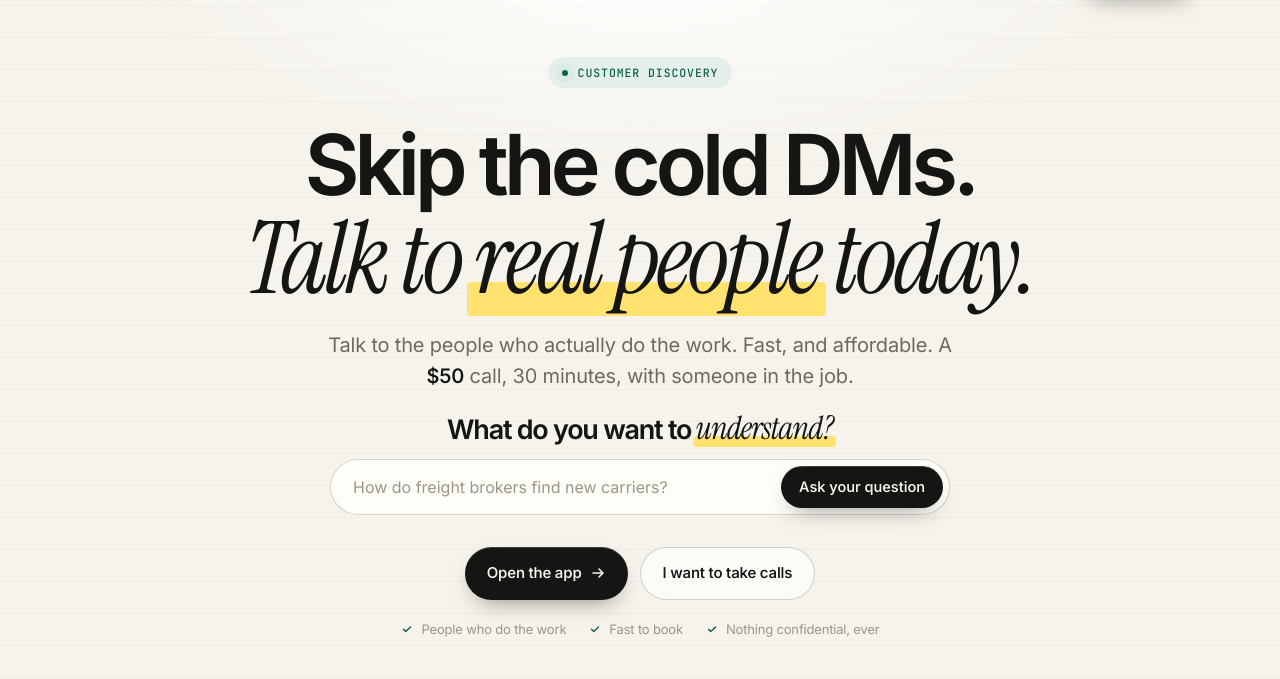
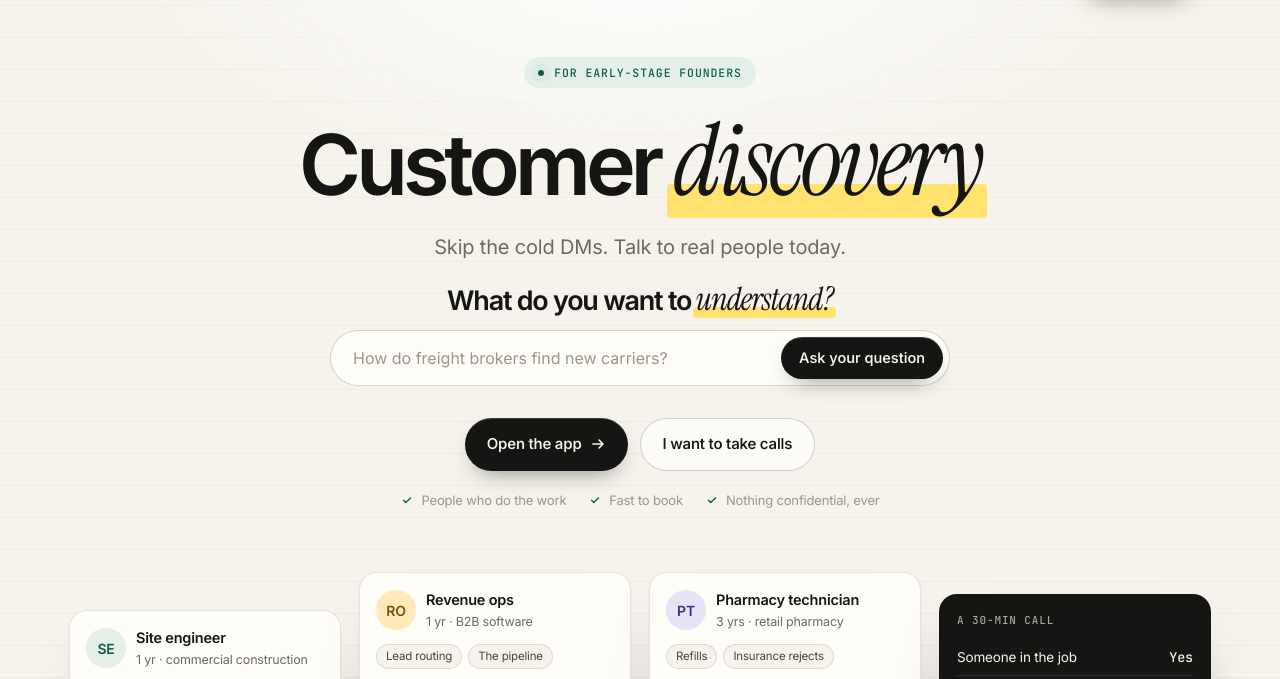
Before and after one commit to jaalbin222/Trenchline, a plain HTML site: page index.html in a window 1280 px wide. Shown: the part 59-738 px from the top of the page. Drawn offline with Linux system fonts and the light colour scheme.

Commit message:
Make Customer discovery the landing headline.
The green eyebrow stays for early-stage founders, with the cold-DM line as the subheadline.

Co-authored-by: jaalbin222 <jaalbin222@users.noreply.github.com>

```diff
--- a/index.html
+++ b/index.html
@@ -3,11 +3,11 @@
 <head>
 <meta charset="utf-8">
 <meta name="viewport" content="width=device-width,initial-scale=1,viewport-fit=cover">
-<title>Trenchline — Skip the cold DMs. Talk to real people today.</title>
-<meta name="description" content="Customer discovery. Skip the cold DMs and talk to real people today. Fast and affordable. $50 for a 30-minute call.">
+<title>Trenchline: Customer discovery</title>
+<meta name="description" content="Trenchline: Customer discovery. Skip the cold DMs. Talk to real people today.">
 <meta name="theme-color" content="#f6f3ec">
-<meta property="og:title" content="Trenchline — Skip the cold DMs. Talk to real people today.">
-<meta property="og:description" content="Customer discovery. Skip the cold DMs and talk to real people today. Fast and affordable. $50 for a 30-minute call.">
+<meta property="og:title" content="Trenchline: Customer discovery">
+<meta property="og:description" content="Trenchline: Customer discovery. Skip the cold DMs. Talk to real people today.">
 <meta property="og:type" content="website">
 <link rel="icon" href="assets/logo.svg" type="image/svg+xml">
 <link rel="stylesheet" href="assets/styles.css">
@@ -55,9 +55,9 @@
 <main id="main">
 <section class="hero" id="top">
   <div class="wrap">
-    <span class="kick"><i></i>Customer discovery</span>
-    <h1><span class="up">Skip the cold DMs.</span><br>Talk to <mark class="hl">real people</mark> today.</h1>
-    <p class="sub">Talk to the people who actually do the work. Fast, and affordable. A <b data-bind="price">$50</b> call, 30 minutes, with someone in the job.</p>
+    <span class="kick"><i></i>For early-stage founders</span>
+    <h1><span class="up">Customer</span> <mark class="hl">discovery</mark></h1>
+    <p class="sub">Skip the cold DMs. Talk to real people today.</p>
     <p class="ask-q"><span>What do you want to</span> <mark class="hl">understand?</mark></p>
     <form class="askline" id="askline" action="app/" method="get">
       <input id="q" name="q" type="text" aria-label="Your question" autocomplete="off" autocapitalize="sentences" enterkeyhint="search" spellcheck="false" placeholder="How do small credit unions handle chargebacks?">
```
